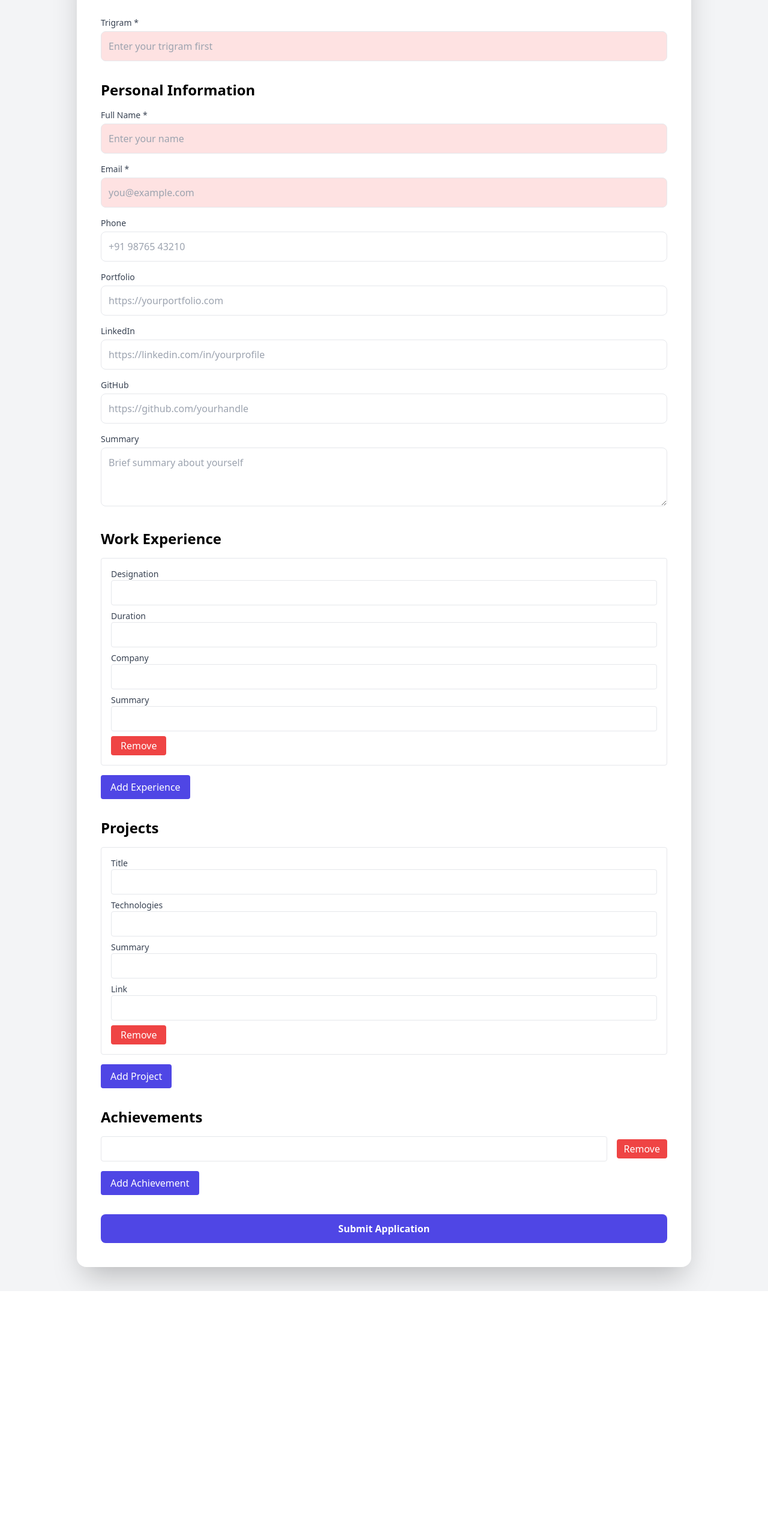
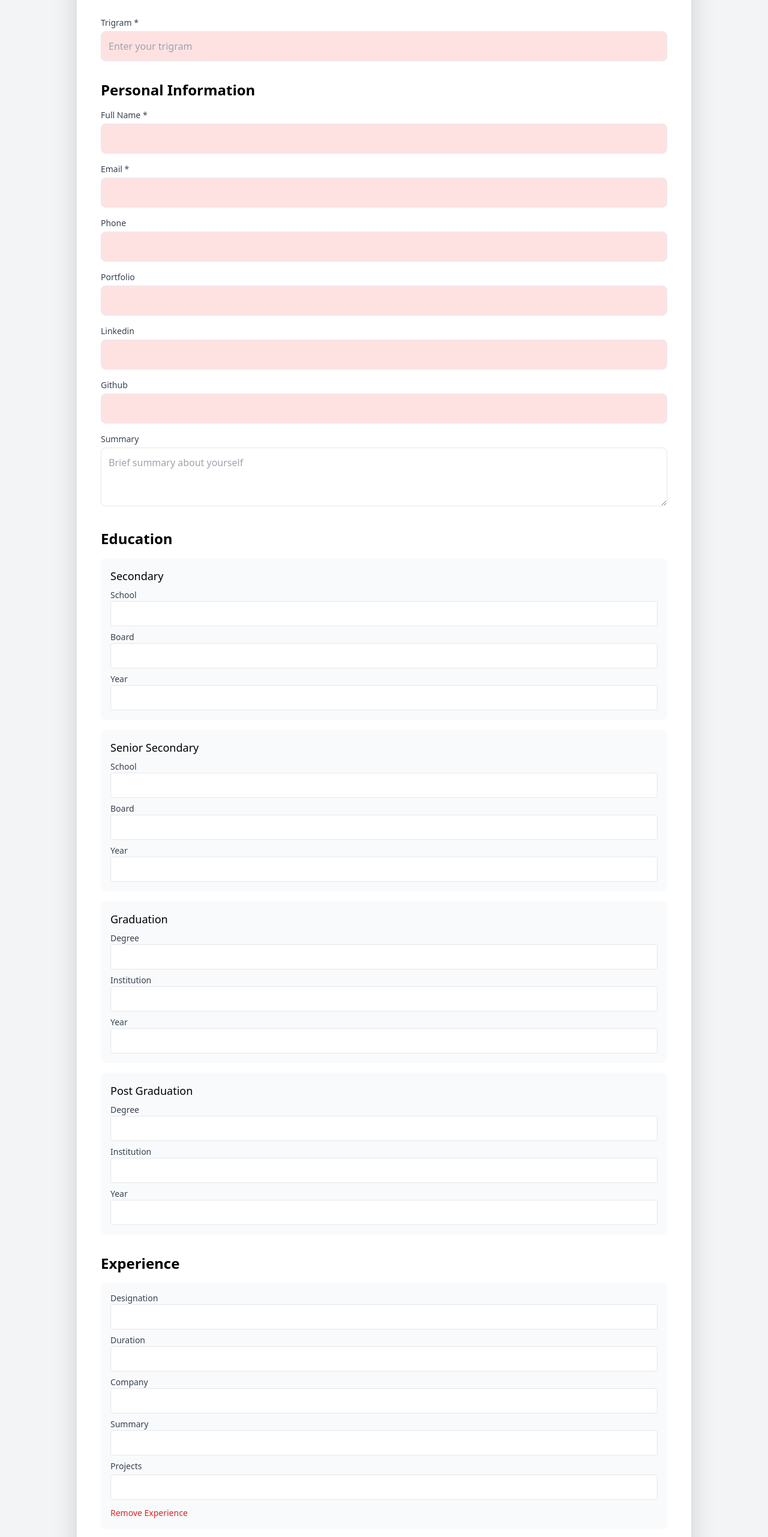
Before and after one commit to Saksham-jain417/candidate-form, a React (Create React App) app in the folder client/: page / in a window 1280 px wide. Shown: the part 124-2686 px from the top of the page at 60% size. Before the commit the page ends 2276 px from the top, so only its background shows below. Built offline with nearby package versions, Linux system fonts and the light colour scheme.

Commit message:
Enhance form UI and logic: better layout, validation colors, and structured fields

```diff
--- a/client/src/App.js
+++ b/client/src/App.js
@@ -1,4 +1,4 @@
-// Enhanced App.js with remove buttons for experience, projects, achievements
+// Enhanced App.js with full sections, validation, and UI improvements
 import React, { useState } from "react";
 import axios from "axios";
 
@@ -50,6 +50,19 @@ function App() {
     } else {
       setFormData((prev) => ({ ...prev, [id]: value }));
     }
+  };
+
+  const handleEducationChange = (level, field, value) => {
+    setFormData((prev) => ({
+      ...prev,
+      education: {
+        ...prev.education,
+        [level]: {
+          ...prev.education[level],
+          [field]: value,
+        },
+      },
+    }));
   };
 
   const updateArrayField = (section, index, field, value) => {
@@ -111,7 +124,7 @@ function App() {
           Candidate Application Form
         </h1>
 
-        {/* Trigram first */}
+        {/* Trigram */}
         <div>
           <label className="block text-sm font-medium text-gray-700 mb-1">Trigram *</label>
           <input
@@ -120,86 +133,25 @@ function App() {
             value={formData.trigram}
             onChange={handleChange}
             className={`w-full border p-3 rounded-lg ${!isValid(formData.trigram) ? 'bg-red-100' : 'bg-green-100'}`}
-            placeholder="Enter your trigram first"
+            placeholder="Enter your trigram"
           />
         </div>
 
         {/* Personal Info */}
         <section className="space-y-4">
           <h2 className="text-2xl font-semibold">Personal Information</h2>
-
-          <div>
-            <label className="block text-sm text-gray-700 mb-1">Full Name *</label>
-            <input
-              id="fullName"
-              type="text"
-              value={formData.fullName}
-              onChange={handleChange}
-              className={`w-full border p-3 rounded-lg ${!isValid(formData.fullName) ? "bg-red-100" : "bg-green-100"}`}
-              placeholder="Enter your name"
-            />
-          </div>
-
-          <div>
-            <label className="block text-sm text-gray-700 mb-1">Email *</label>
-            <input
-              id="email"
-              type="email"
-              value={formData.email}
-              onChange={handleChange}
-              className={`w-full border p-3 rounded-lg ${!emailValid(formData.email) ? "bg-red-100" : "bg-green-100"}`}
-              placeholder="you@example.com"
-            />
-          </div>
-
-          <div>
-            <label className="block text-sm text-gray-700 mb-1">Phone</label>
-            <input
-              id="phone"
-              type="text"
-              value={formData.phone}
-              onChange={handleChange}
-              className="w-full border p-3 rounded-lg"
-              placeholder="+91 98765 43210"
-            />
-          </div>
-
-          <div>
-            <label className="block text-sm text-gray-700 mb-1">Portfolio</label>
-            <input
-              id="portfolio"
-              type="text"
-              value={formData.portfolio}
-              onChange={handleChange}
-              className="w-full border p-3 rounded-lg"
-              placeholder="https://yourportfolio.com"
-            />
-          </div>
-
-          <div>
-            <label className="block text-sm text-gray-700 mb-1">LinkedIn</label>
-            <input
-              id="linkedin"
-              type="text"
-              value={formData.linkedin}
-              onChange={handleChange}
-              className="w-full border p-3 rounded-lg"
-              placeholder="https://linkedin.com/in/yourprofile"
-            />
-          </div>
-
-          <div>
-            <label className="block text-sm text-gray-700 mb-1">GitHub</label>
-            <input
-              id="github"
-              type="text"
-              value={formData.github}
-              onChange={handleChange}
-              className="w-full border p-3 rounded-lg"
-              placeholder="https://github.com/yourhandle"
-            />
-          </div>
-
+          {['fullName', 'email', 'phone', 'portfolio', 'linkedin', 'github'].map((field) => (
+            <div key={field}>
+              <label className="block text-sm text-gray-700 mb-1 capitalize">{field.replace(/([A-Z])/g, ' $1')} {['fullName', 'email'].includes(field) && '*'}</label>
+              <input
+                id={field}
+                type="text"
+                value={formData[field]}
+                onChange={handleChange}
+                className={`w-full border p-3 rounded-lg ${field === 'email' ? (emailValid(formData.email) ? 'bg-green-100' : 'bg-red-100') : isValid(formData[field]) ? 'bg-green-100' : 'bg-red-100'}`}
+              />
+            </div>
+          ))}
           <div>
             <label className="block text-sm text-gray-700 mb-1">Summary</label>
             <textarea
@@ -213,95 +165,105 @@ function App() {
           </div>
         </section>
 
-
-        {/* Education section remains */}
-
-        {/* Experiences */}
+        {/* Education */}
         <section className="space-y-4">
-          <h2 className="text-2xl font-semibold">Work Experience</h2>
-          {formData.experiences.map((exp, i) => (
-            <div key={i} className="border p-4 rounded space-y-2">
-              {["designation", "duration", "company", "summary"].map((field) => (
+          <h2 className="text-2xl font-semibold">Education</h2>
+          {Object.entries(formData.education).map(([level, data]) => (
+            <div key={level} className="bg-gray-50 p-4 rounded-lg space-y-2">
+              <h3 className="text-lg font-medium capitalize">{level.replace(/([A-Z])/g, ' $1')}</h3>
+              {Object.entries(data).map(([field, value]) => (
                 <div key={field}>
                   <label className="block text-sm text-gray-700 capitalize">{field}</label>
                   <input
-                    value={exp[field]}
-                    onChange={(e) => updateArrayField("experiences", i, field, e.target.value)}
+                    type="text"
+                    value={value}
+                    onChange={(e) => handleEducationChange(level, field, e.target.value)}
                     className="w-full border p-2 rounded"
                   />
                 </div>
               ))}
-              <button
-                type="button"
-                onClick={() => removeItem("experiences", i)}
-                className="bg-red-500 text-white px-4 py-1 rounded mt-2"
-              >Remove</button>
             </div>
           ))}
-          <button
-            type="button"
-            onClick={() => addItem("experiences", { designation: "", duration: "", company: "", summary: "", projects: [""] })}
-            className="bg-indigo-600 text-white px-4 py-2 rounded"
-          >Add Experience</button>
+        </section>
+
+        {/* Experiences */}
+        <section className="space-y-4">
+          <h2 className="text-2xl font-semibold">Experience</h2>
+          {formData.experiences.map((exp, idx) => (
+            <div key={idx} className="bg-gray-50 p-4 rounded-lg space-y-2">
+              {['designation', 'duration', 'company', 'summary'].map((field) => (
+                <div key={field}>
+                  <label className="block text-sm text-gray-700 capitalize">{field}</label>
+                  <input
+                    type="text"
+                    value={exp[field]}
+                    onChange={(e) => updateArrayField('experiences', idx, field, e.target.value)}
+                    className="w-full border p-2 rounded"
+                  />
+                </div>
+              ))}
+              <div>
+                <label className="block text-sm text-gray-700">Projects</label>
+                {exp.projects.map((proj, pIdx) => (
+                  <input
+                    key={pIdx}
+                    type="text"
+                    value={proj}
+                    onChange={(e) => {
+                      const updated = [...formData.experiences];
+                      updated[idx].projects[pIdx] = e.target.value;
+                      setFormData((prev) => ({ ...prev, experiences: updated }));
+                    }}
+                    className="w-full border p-2 rounded my-1"
+                  />
+                ))}
+              </div>
+              <button type="button" onClick={() => removeItem('experiences', idx)} className="text-red-600 text-sm">Remove Experience</button>
+            </div>
+          ))}
+          <button type="button" onClick={() => addItem('experiences', { designation: '', duration: '', company: '', summary: '', projects: [''] })} className="text-blue-600 text-sm">Add Experience</button>
         </section>
 
         {/* Projects */}
         <section className="space-y-4">
           <h2 className="text-2xl font-semibold">Projects</h2>
-          {formData.projects.map((proj, i) => (
-            <div key={i} className="border p-4 rounded space-y-2">
-              {["title", "technologies", "summary", "link"].map((field) => (
+          {formData.projects.map((proj, idx) => (
+            <div key={idx} className="bg-gray-50 p-4 rounded-lg space-y-2">
+              {['title', 'technologies', 'summary', 'link'].map((field) => (
                 <div key={field}>
                   <label className="block text-sm text-gray-700 capitalize">{field}</label>
                   <input
+                    type="text"
                     value={proj[field]}
-                    onChange={(e) => updateArrayField("projects", i, field, e.target.value)}
+                    onChange={(e) => updateArrayField('projects', idx, field, e.target.value)}
                     className="w-full border p-2 rounded"
                   />
                 </div>
               ))}
-              <button
-                type="button"
-                onClick={() => removeItem("projects", i)}
-                className="bg-red-500 text-white px-4 py-1 rounded mt-2"
-              >Remove</button>
+              <button type="button" onClick={() => removeItem('projects', idx)} className="text-red-600 text-sm">Remove Project</button>
             </div>
           ))}
-          <button
-            type="button"
-            onClick={() => addItem("projects", { title: "", technologies: "", summary: "", link: "" })}
-            className="bg-indigo-600 text-white px-4 py-2 rounded"
-          >Add Project</button>
+          <button type="button" onClick={() => addItem('projects', { title: '', technologies: '', summary: '', link: '' })} className="text-blue-600 text-sm">Add Project</button>
         </section>
 
         {/* Achievements */}
         <section className="space-y-4">
           <h2 className="text-2xl font-semibold">Achievements</h2>
-          {formData.achievements.map((a, i) => (
-            <div key={i} className="flex gap-4 items-center">
+          {formData.achievements.map((ach, idx) => (
+            <div key={idx} className="flex gap-2 items-center">
               <input
-                value={a}
-                onChange={(e) => updateSimpleArray("achievements", i, e.target.value)}
+                type="text"
+                value={ach}
+                onChange={(e) => updateSimpleArray('achievements', idx, e.target.value)}
                 className="w-full border p-2 rounded"
               />
-              <button
-                type="button"
-                onClick={() => removeItem("achievements", i)}
-                className="bg-red-500 text-white px-3 py-1 rounded"
-              >Remove</button>
+              <button type="button" onClick={() => removeItem('achievements', idx)} className="text-red-600 text-sm">Remove</button>
             </div>
           ))}
-          <button
-            type="button"
-            onClick={() => addItem("achievements", "")}
-            className="bg-indigo-600 text-white px-4 py-2 rounded"
-          >Add Achievement</button>
+          <button type="button" onClick={() => addItem('achievements', '')} className="text-blue-600 text-sm">Add Achievement</button>
         </section>
 
-        <button
-          type="submit"
-          className="w-full bg-indigo-600 text-white py-3 rounded-lg font-bold hover:bg-indigo-700"
-        >
+        <button type="submit" className="w-full bg-indigo-600 text-white font-bold py-3 rounded-lg hover:bg-indigo-700 transition">
           Submit Application
         </button>
       </form>
```
